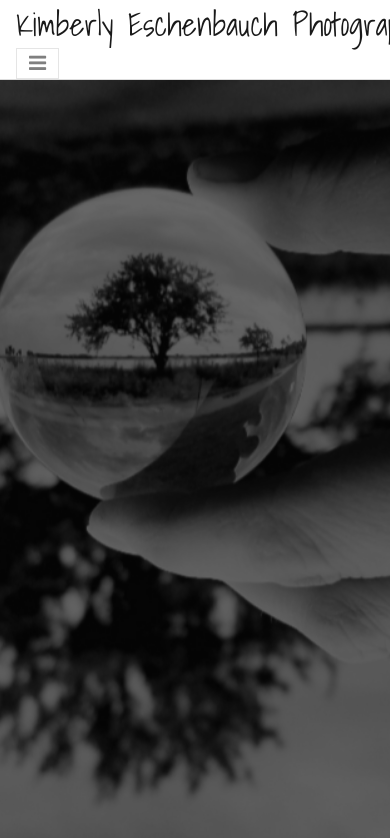
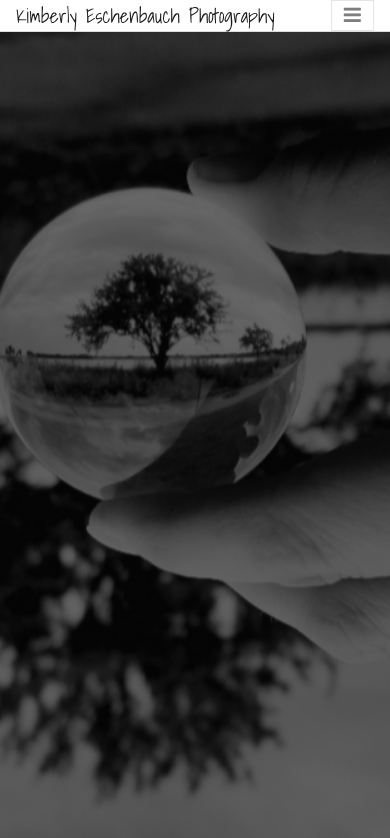
Before and after one commit to LoganJonesDevelopment/loganjonesdevelopment.github.io, a plain HTML site: page distribution/index.html in a window 390 px wide. Drawn offline with nearby package versions, Linux system fonts and the light colour scheme.

Commit message:
media screen trial

```diff
--- a/distribution/css/custom.css
+++ b/distribution/css/custom.css
@@ -19,6 +19,13 @@
 .KimsFont {
     font-family: 'Shadows Into Light', cursive;
     font-size: 32px;
+}
+
+@media only screen and (max-width: 600px) {
+    .KimsFont {
+        font-family: 'Shadows Into Light', cursive;
+        font-size: 20px;
+    }
 }
 
 .largeText {
```
